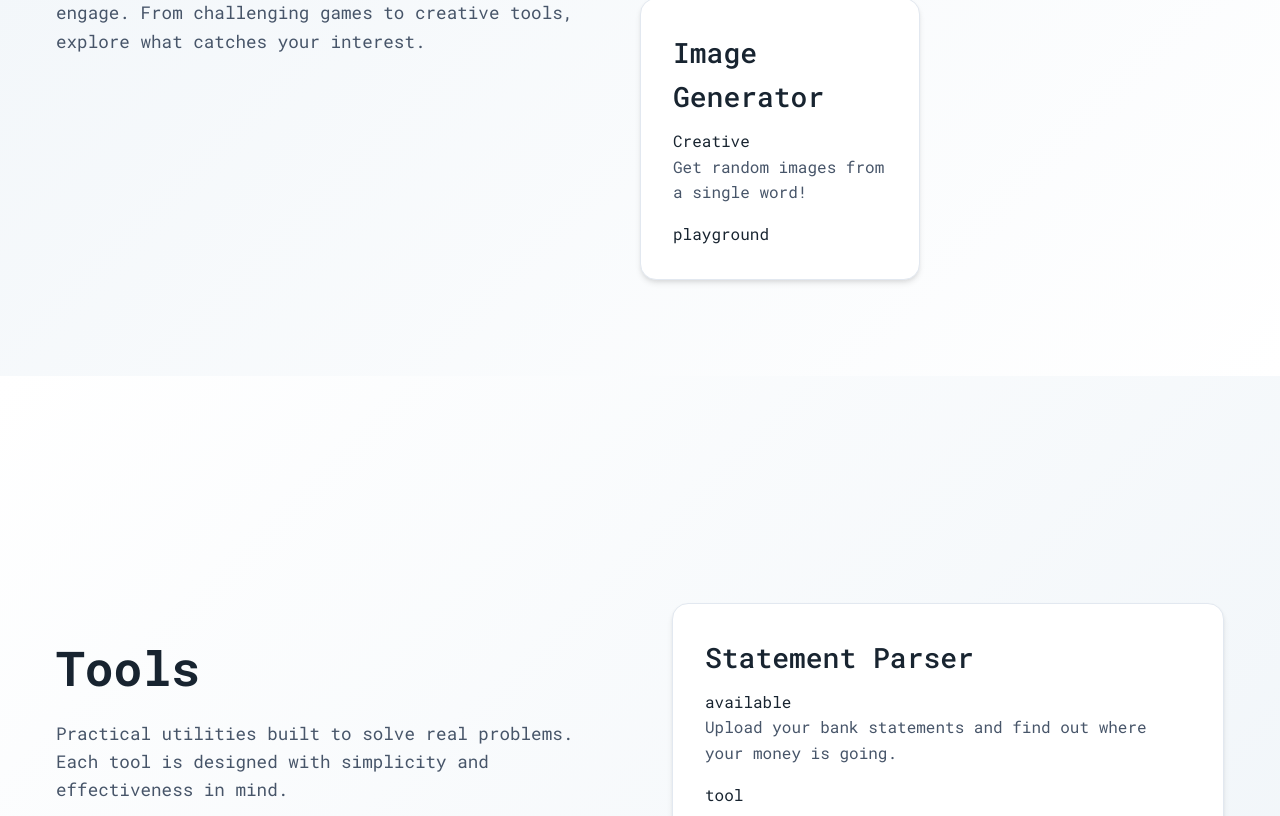
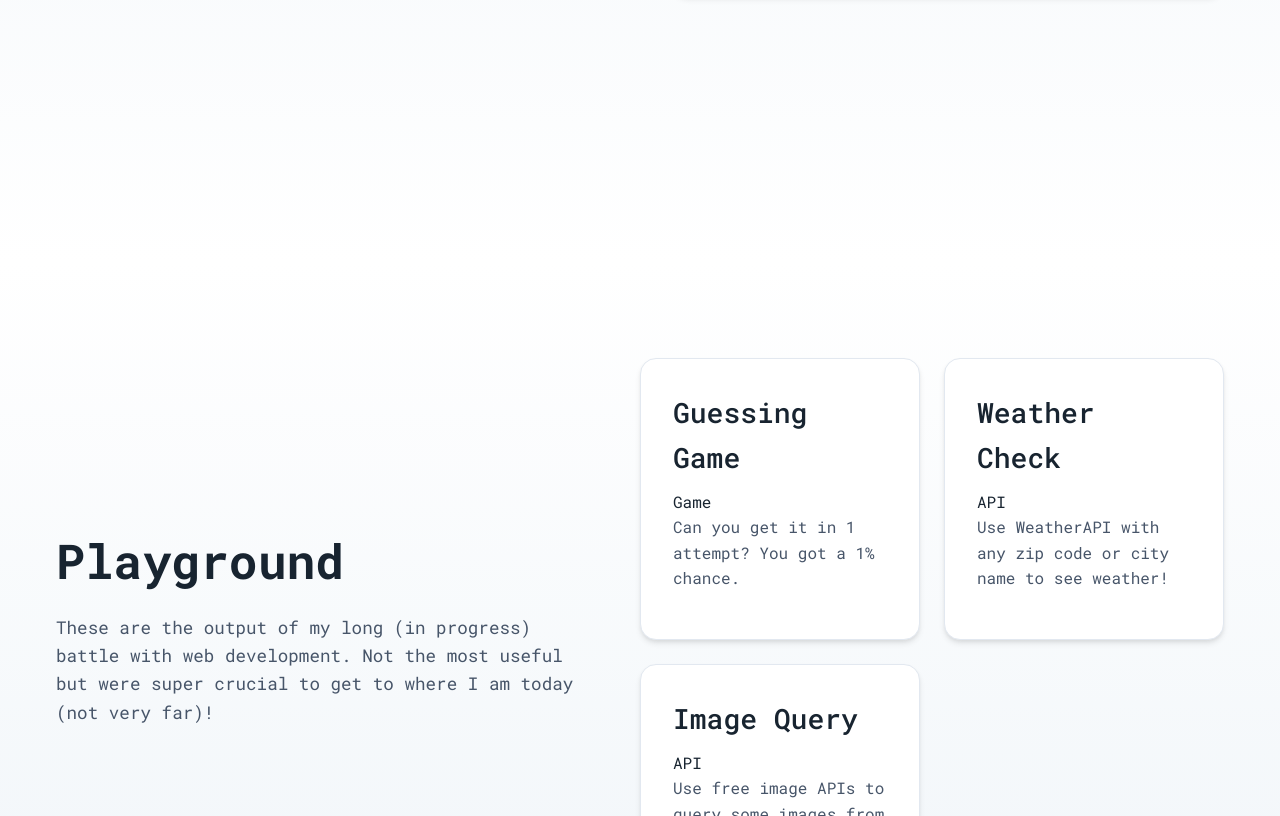
Before and after one commit to mcontrjr/mcontr_dev, a React (Vite) app in the folder frontend/: page / in a window 1280 px wide. Shown: the part 1064-1880 px from the top of the page. Built offline with nearby package versions, Linux system fonts and the light colour scheme.

Commit message:
Styling consistencies

```diff
--- a/frontend/src/components/UI/Card.jsx
+++ b/frontend/src/components/UI/Card.jsx
@@ -2,7 +2,7 @@
 /* eslint-disable react/prop-types */
 import { memo } from 'react';
 
-const Card = memo(({ title, description, route, category, status, type, onClick }) => {
+const Card = memo(({ title, description, route, category, onClick }) => {
   const handleClick = () => {
     if (onClick) {
       onClick();
@@ -33,18 +33,10 @@ const Card = memo(({ title, description, route, category, status, type, onClick
           <span className={`badge badge-${category?.toLowerCase()}`}>
             {category}
           </span>
-          {status && (
-            <span className={`badge badge-${status.toLowerCase()}`}>
-              {status}
-            </span>
-          )}
         </div>
       </div>
       <div className="card-body">
         <p className="card-description">{description}</p>
-      </div>
-      <div className="card-footer">
-        <span className="card-type">{type}</span>
       </div>
     </div>
   );
--- a/frontend/src/components/UI/MainComponents.jsx
+++ b/frontend/src/components/UI/MainComponents.jsx
@@ -122,7 +122,7 @@ const HeroSection = memo(() => {
   );
 });
 
-const UnifiedCard = memo(({ title, description, route, category, status, type }) => {
+const UnifiedCard = memo(({ title, description, route, category, type }) => {
   return (
     <div className={`${type}-card animate-fade-in-up`}>
       <Card
@@ -130,8 +130,6 @@ const UnifiedCard = memo(({ title, description, route, category, status, type })
         description={description}
         route={route}
         category={category}
-        status={status}
-        type={type}
       />
     </div>
   );
@@ -148,15 +146,15 @@ function PlaygroundHeroSection() {
     },
     {
       title: "Weather Check",
-      description: "Check weather with any zip code or city name.",
+      description: "Use WeatherAPI with any zip code or city name to see weather!",
       route: "/weather",
-      category: "Utility"
+      category: "API"
     },
     {
-      title: "Image Generator",
-      description: "Get random images from a single word!",
+      title: "Image Query",
+      description: "Use free image APIs to query some images from keywords.",
       route: "/random",
-      category: "Creative"
+      category: "API"
     }
   ];
 
@@ -167,8 +165,8 @@ function PlaygroundHeroSection() {
           <div className="hero-text">
             <h2 className="hero-section-title animate-fade-in-up">Playground</h2>
             <p className="hero-section-subtitle animate-fade-in-up">
-              Interactive experiences designed to entertain and engage.
-              From challenging games to creative tools, explore what catches your interest.
+              These are the output of my long (in progress) battle with web development.
+              Not the most useful but were super crucial to get to where I am today (not very far)!
             </p>
           </div>
           <div className="hero-cards">
@@ -194,10 +192,9 @@ function PlaygroundHeroSection() {
 function ToolsHeroSection() {
   const tools = [
     {
-      title: "Statement Parser",
-      description: "Upload your bank statements and find out where your money is going.",
-      route: "/parser",
-      status: "available"
+      title: "Bank Statement Parser",
+      description: "Where is your money going?",
+      route: "/parser"
     }
   ];
 
@@ -208,8 +205,7 @@ function ToolsHeroSection() {
           <div className="hero-text">
             <h2 className="hero-section-title animate-fade-in-up">Tools</h2>
             <p className="hero-section-subtitle animate-fade-in-up">
-              Practical utilities built to solve real problems.
-              Each tool is designed with simplicity and effectiveness in mind.
+              Utilities to solve my real world problems that may also be your real world problems.
             </p>
           </div>
           <div className="hero-cards">
@@ -220,7 +216,6 @@ function ToolsHeroSection() {
                   title={tool.title}
                   description={tool.description}
                   route={tool.route}
-                  status={tool.status}
                   type="tool"
                 />
               ))}
--- a/frontend/src/components/parser/BreakdownSection.jsx
+++ b/frontend/src/components/parser/BreakdownSection.jsx
@@ -1,6 +1,4 @@
 /* eslint-disable react/prop-types, no-unused-vars */
-import { useState } from 'react';
-import { BankSelector, MonthSelector } from './ParserComponents';
 import { AmountBar, AmountPie, RecordTable } from './ChartComponents';
 import { CHART_DIMENSIONS } from '../../constants/parserConstants';
 
@@ -42,7 +40,7 @@ const FilterRow = ({ bankName, bankNames, setBankName, selectedMonths, setSelect
   return (
     <div className="breakdown-filters-container">
       <div className="filters-header">
-        <h3>Filter Data</h3>
+        <h3>Filters</h3>
         <div className="filters-actions">
           <button
             className="filter-action-btn clear-data"
@@ -73,7 +71,7 @@ const FilterRow = ({ bankName, bankNames, setBankName, selectedMonths, setSelect
           <div className="filter-header">
             <label htmlFor="bank-select" className="filter-label">
               <span className="filter-icon">[Bank]</span>
-              Bank Selection
+              Bank Selector
             </label>
             <span className="filter-hint">
               {bankName || "All banks"}
@@ -96,7 +94,7 @@ const FilterRow = ({ bankName, bankNames, setBankName, selectedMonths, setSelect
           <div className="filter-header">
             <label className="filter-label">
               <span className="filter-icon">[Time]</span>
-              Month Selection
+              Month Selector
             </label>
             <span className="filter-hint">
               {selectedMonths.length === 0 ? "No months selected" :
@@ -153,7 +151,6 @@ const BreakdownSection = ({
   loading,
   onClearData
 }) => {
-  const [activeCard, setActiveCard] = useState('chart');
 
   if (loading) {
     return (
@@ -182,8 +179,7 @@ const BreakdownSection = ({
   return (
     <section className="breakdown-section">
       <div className="breakdown-header">
-        <h2>Financial Breakdown</h2>
-        <p>Analyze your spending patterns and transaction history</p>
+        <h2>Statement Analysis</h2>
       </div>
 
       <FilterRow
@@ -198,8 +194,8 @@ const BreakdownSection = ({
       <div className="breakdown-content">
         <div className="breakdown-card">
           <div className="breakdown-card-header">
-            <h3>Weekly Purchases & Payments</h3>
-            <p>Track your spending and payment patterns over time</p>
+            <h3>Weekly Buckets</h3>
+            <p>See which weeks you were good and which ones you were not so good</p>
           </div>
           <div className="breakdown-card-body" style={{ height: `${CHART_DIMENSIONS.defaultHeight}px` }}>
             <AmountBar lineData={lineData} />
@@ -208,8 +204,8 @@ const BreakdownSection = ({
 
         <div className="breakdown-card">
           <div className="breakdown-card-header">
-            <h3>Spending Distribution & Metrics</h3>
-            <p>Understand where your money goes and key financial insights</p>
+            <h3>Distribution & Metrics</h3>
+            <p>For those who like pie and metrics</p>
           </div>
           <div className="breakdown-card-body">
             <AmountPie pieData={pieData} totalAmount={totalAmount} />
@@ -218,8 +214,8 @@ const BreakdownSection = ({
 
         <div className="breakdown-card">
           <div className="breakdown-card-header">
-            <h3>Transaction Records</h3>
-            <p>Detailed view of all your transactions</p>
+            <h3>Parsed Records</h3>
+            <p>Everyone likes a good scrollable sorting table</p>
           </div>
           <div className="breakdown-card-body">
             <RecordTable
--- a/frontend/src/components/parser/UploadSection.jsx
+++ b/frontend/src/components/parser/UploadSection.jsx
@@ -289,7 +289,7 @@ const UploadSection = ({ onUploadComplete, uploadMessage, setUploadMessage, sess
   return (
     <section className="upload-section compact">
       <div className="upload-section-header compact">
-        <h2>Upload Statements</h2>
+        <h2>Upload Center</h2>
       </div>
 
       <div
--- a/frontend/src/main.jsx
+++ b/frontend/src/main.jsx
@@ -13,8 +13,8 @@ export default function MainPage() {
       <AltModernHeader theme={theme} toggleTheme={toggleTheme} light_logo={logo} dark_logo={logo} />
       <main>
         <HeroSection />
+        <ToolsHeroSection />
         <PlaygroundHeroSection />
-        <ToolsHeroSection />
       </main>
       <Footer />
     </>
--- a/frontend/src/parser.jsx
+++ b/frontend/src/parser.jsx
@@ -99,7 +99,7 @@ const Parser = () => {
     return (
         <>
             <AltModernHeader theme={theme} toggleTheme={toggleTheme} light_logo={logo} dark_logo={logo} />
-            <div className="my-section" style={{ position: 'relative' }}>
+            <div className="parser-container" style={{ position: 'relative' }}>
                 <SessionEditor sessionId={sessionId} onSessionIdChange={updateSessionId} />
 
                 <UploadSection
--- a/frontend/styles/parser.css
+++ b/frontend/styles/parser.css
@@ -14,7 +14,7 @@
   max-width: 100%;
   box-sizing: border-box;
   overflow-x: hidden;
-  padding-top: 10%;
+  padding-top: 7.5%;
 }
 
 .parser-header {
@@ -802,6 +802,7 @@
 }
 
 .filter-action-btn {
+  font-family: "Roboto Mono", monospace;
   padding: 0.5rem 1rem;
   border: 1px solid var(--border);
   border-radius: 6px;
@@ -891,6 +892,7 @@
 }
 
 .enhanced-select {
+  font-family: "Roboto Mono", monospace;
   padding: 0.75rem 1rem;
   border: 1px solid var(--border);
   border-radius: 8px;
@@ -920,6 +922,7 @@
 }
 
 .month-chip {
+  font-family: "Roboto Mono", monospace;
   padding: 0.5rem 0.75rem;
   border: 1px solid var(--border);
   border-radius: 6px;
@@ -1119,6 +1122,7 @@
 }
 
 .records-per-page-select {
+  font-family: "Roboto Mono", monospace;
   padding: 0.5rem 0.75rem;
   border: 1px solid var(--border);
   border-radius: 6px;
--- a/frontend/styles/stock.css
+++ b/frontend/styles/stock.css
@@ -393,11 +393,11 @@ a:hover {
 }
 
 .unified-hero.playground-hero {
-  background: linear-gradient(135deg, var(--bg-primary) 0%, var(--bg-secondary) 100%);
+  background: linear-gradient(0deg, var(--bg-primary) 0%, var(--bg-secondary) 100%);
 }
 
 .unified-hero.tools-hero {
-  background: linear-gradient(135deg, var(--bg-secondary) 0%, var(--bg-primary) 100%);
+  background: linear-gradient(0deg, var(--bg-secondary) 0%, var(--bg-primary) 100%);
 }
 
 .hero-content {
```
Also changed, not shown: frontend/src/components/parser/ChartComponents.jsx (line endings or trailing spaces).
